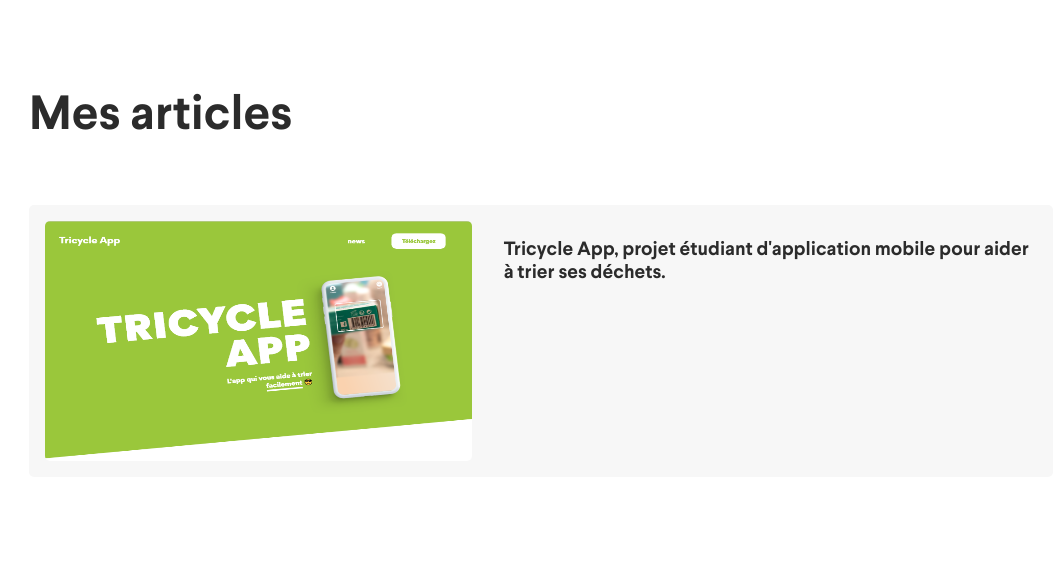
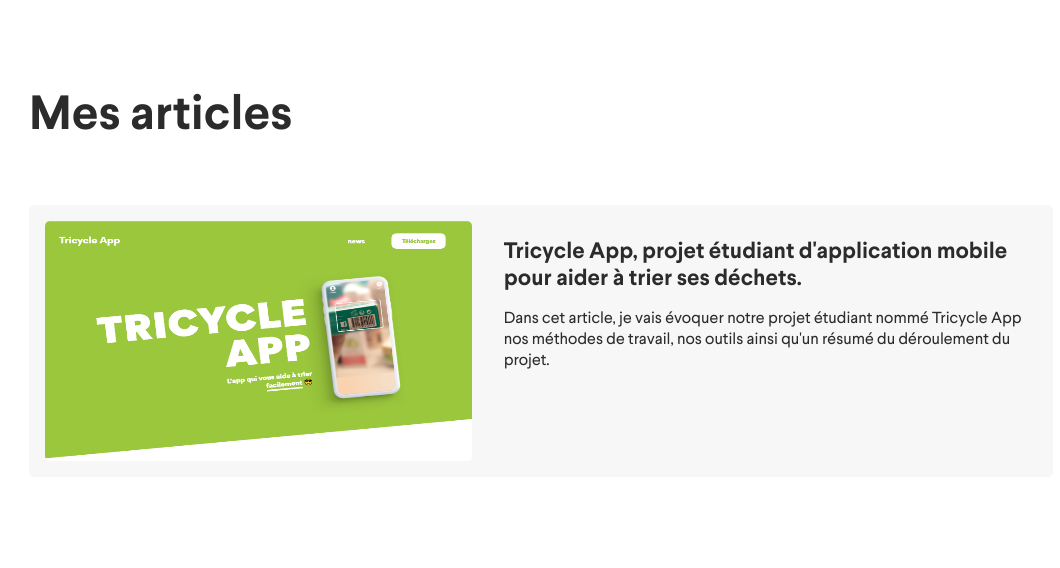
Before and after one commit to JeremDlcn/portfolioCV, a PHP site: page / in a window 1280 px wide. Shown: the part 2583-3151 px from the top of the page, without its empty margins (99-1159 px from the left). Run offline with PHP 8.4, Linux system fonts and the light colour scheme.

Commit message:
🎨 better button to article

```diff
--- a/index.html
+++ b/index.html
@@ -174,10 +174,13 @@
 		<h2>Mes articles</h2>
 		<section>
 			<a href="/tricycle-app.html">
-				<figure class="card-article">
+				<div class="card-article">
 					<img src="img/tricycleapp/1.png" alt="">
-					<figcaption>Tricycle App, projet étudiant d'application mobile pour aider à trier ses déchets.</figcaption>
-				</figure>
+					<div class="card-article-text">
+						<h3>Tricycle App, projet étudiant d'application mobile pour aider à trier ses déchets.</h3>
+						<p>Dans cet article, je vais évoquer notre projet étudiant nommé Tricycle App nos méthodes de travail, nos outils ainsi qu'un résumé du déroulement du projet.</p>
+					</div>
+				</div>
 			</a>
 		</section>
 	</section>
--- a/style.css
+++ b/style.css
@@ -1112,12 +1112,26 @@ main > section:first-of-type {
 	border-radius: 5px;
 	aspect-ratio: 16 / 9;
 }
-.card-article figcaption {
+.card-article h3 {
 	font-weight: bold;
-	font-size: 1.2rem;
+	font-size: 1.4rem;
+	margin-top: 1rem;
+}
+.card-article p {
+	/* font-size: 1.2rem; */
 	margin-top: 1rem;
 }
 
+@media (max-width: 900px) {
+	.card-article {
+		flex-direction: column;
+	}
+	.card-article img {
+		height: auto;
+		width: 100%;
+		margin-left: 0;
+	}
+}
 /*----------------------------------------------------------------------------------------------*/
 /*-----------------------------------------Animation-------------------------------------------*/
 
```
